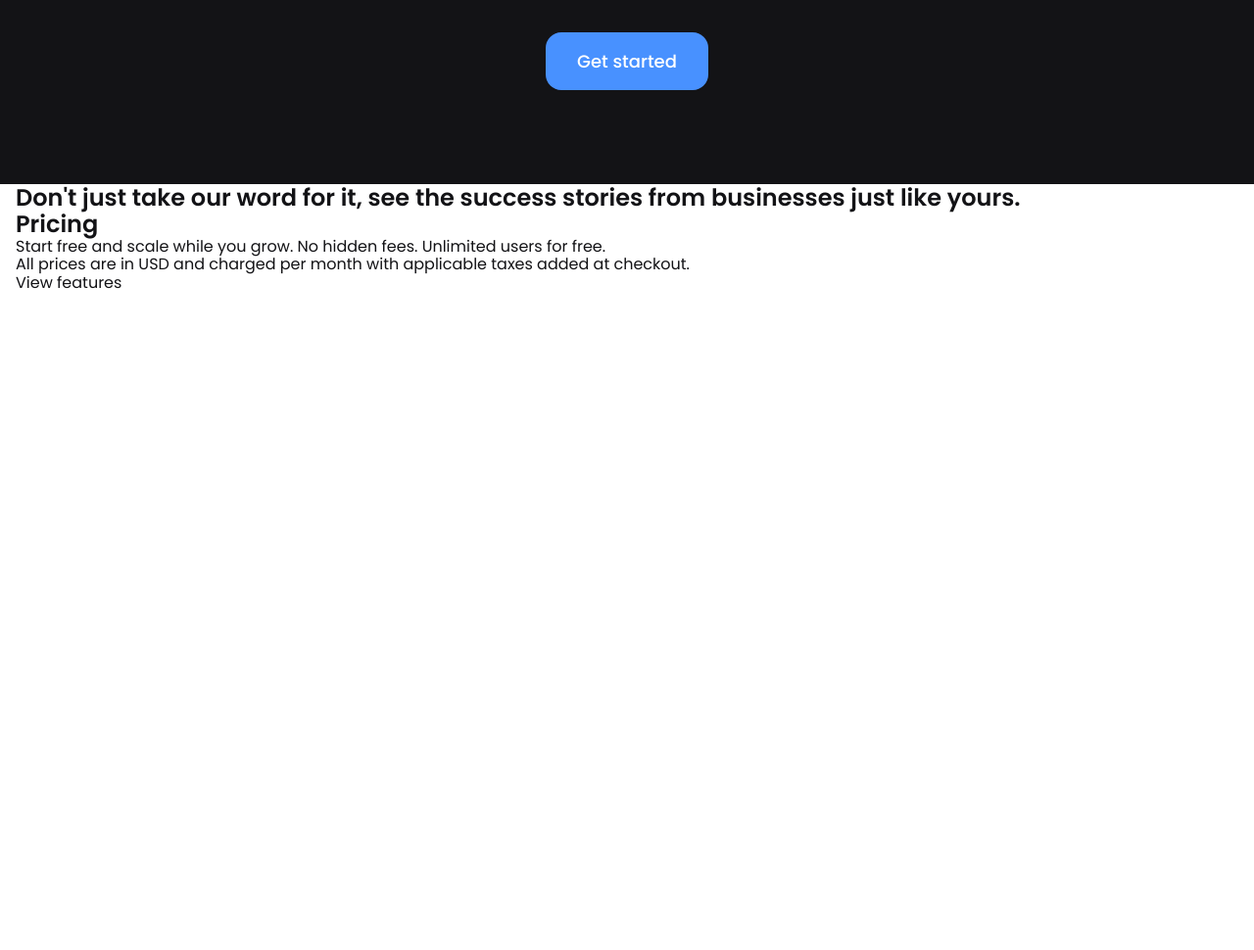
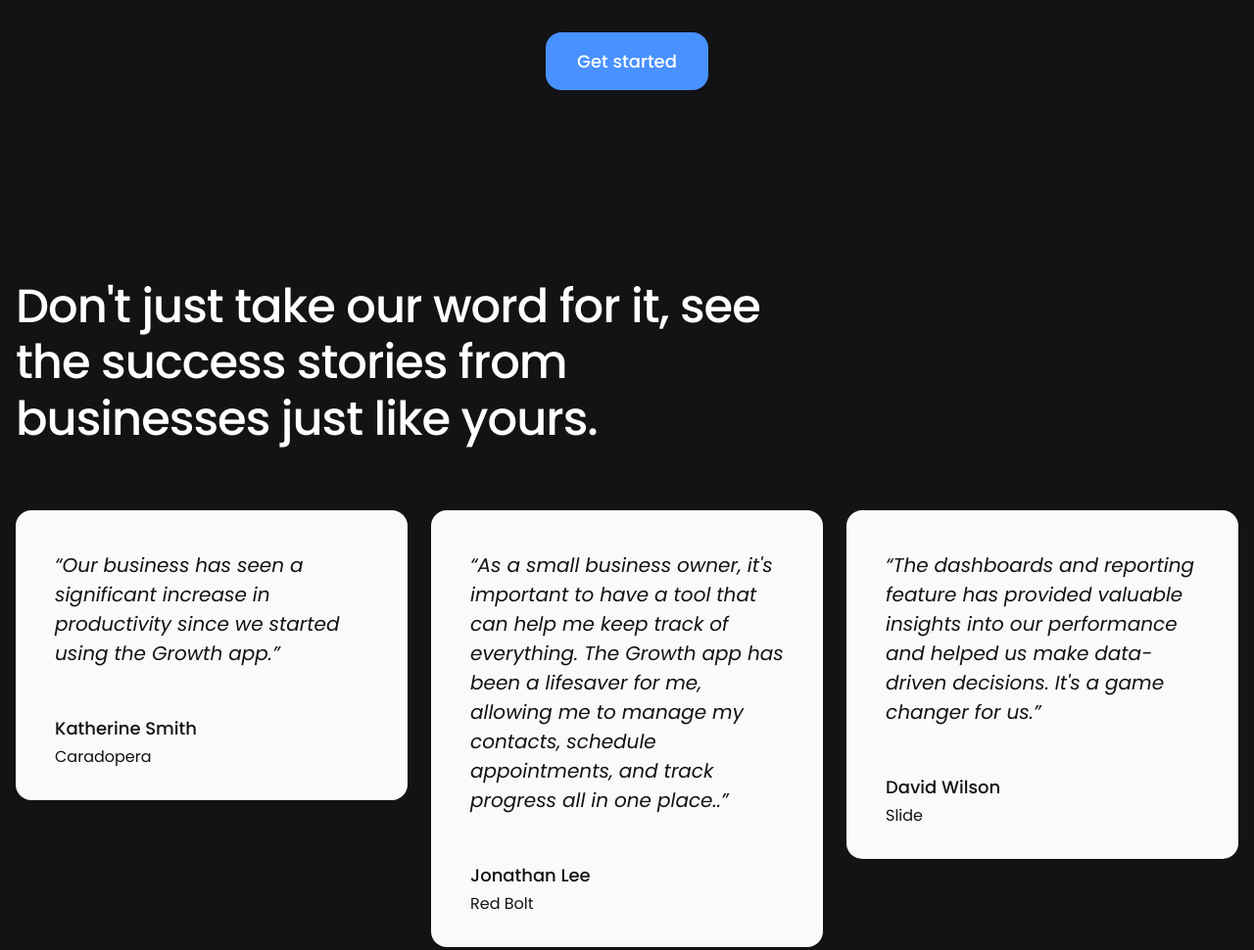
Before and after one commit to taranlizz/js_practice, a website: page growth_landing/index.html in a window 1280 px wide. Shown: the part 1666-2636 px from the top of the page at 98% size. Before the commit the page ends 1966 px from the top, so only its background shows below. Drawn offline with nearby package versions, Linux system fonts and the light colour scheme.

Commit message:
testimonials section

```diff
--- a/growth_landing/css/styles.css
+++ b/growth_landing/css/styles.css
@@ -269,3 +269,66 @@ button {
   transform: scale(1.2);
   background-size: 23px 29px;
 }
+
+/* testimonials */
+.testimonials-section {
+  padding: 96px 0;
+  background-color: var(--secondBgClr);
+}
+
+.testimonials-title {
+  width: 836px;
+  margin-bottom: 65px;
+  color: var(--mainLightTextClr);
+  font-weight: 500;
+  font-size: 48px;
+  line-height: 1.2;
+  letter-spacing: -1px;
+}
+
+.testimonials-list {
+  display: flex;
+  gap: 24px;
+  align-items: start;
+}
+.testimonials-item {
+  width: 406px;
+  padding: 41px 40px 32px;
+  background-color: #fafafa;
+  border-radius: 16px;
+  line-height: 1.5;
+}
+.testimonials-item-text {
+  margin-bottom: 48px;
+  font-style: italic;
+  font-size: 20px;
+}
+.testimonials-item-author {
+  margin-bottom: 4px;
+  font-weight: 500;
+  font-size: 18px;
+}
+
+/* pricing */
+.pricing-section {
+  padding: 72px 0;
+}
+.pricing-title {
+  margin-bottom: 24px;
+  font-size: 48px;
+  font-weight: 500;
+  line-height: 1.2;
+  letter-spacing: -3px;
+  text-align: center;
+}
+.pricing-text {
+  line-height: 1.6;
+  text-align: center;
+}
+
+.pricing-text:nth-of-type(1) {
+  margin-bottom: 64px;
+}
+.pricing-text:nth-of-type(2) {
+  margin-bottom: 16px;
+}
--- a/growth_landing/index.html
+++ b/growth_landing/index.html
@@ -93,25 +93,54 @@
         </div>
       </section>
       <!-- TESTIMONIALS SECTION -->
-      <section>
-        <div class="container">
-          <h2>
-            Don't just take our word for it, see the success stories from
+      <section class="testimonials-section">
+        <div class="container testimonials-container">
+          <h2 class="testimonials-title">
+            Don't just take our word for it, see the success stories from<br />
             businesses just like yours.
           </h2>
+          <ul class="testimonials-list">
+            <li class="testimonials-item">
+              <p class="testimonials-item-text">
+                “Our business has seen a significant increase in productivity
+                since we started using the Growth app.”
+              </p>
+              <p class="testimonials-item-author">Katherine Smith</p>
+              <p class="testimonials-item-company">Caradopera</p>
+            </li>
+            <li class="testimonials-item">
+              <p class="testimonials-item-text">
+                “As a small business owner, it's important to have a tool that
+                can help me keep track of everything. The Growth app has been a
+                lifesaver for me, allowing me to manage my contacts, schedule
+                appointments, and track progress all in one place..”
+              </p>
+              <p class="testimonials-item-author">Jonathan Lee</p>
+              <p class="testimonials-item-company">Red Bolt</p>
+            </li>
+            <li class="testimonials-item">
+              <p class="testimonials-item-text">
+                “The dashboards and reporting feature has provided valuable
+                insights into our performance and helped us make data-driven
+                decisions. It's a game changer for us.”
+              </p>
+              <p class="testimonials-item-author">David Wilson</p>
+              <p class="testimonials-item-company">Slide</p>
+            </li>
+          </ul>
         </div>
       </section>
       <!-- PRICING SECTION -->
-      <section>
-        <div class="container">
-          <h2>Pricing</h2>
-          <p>
+      <section class="pricing-section">
+        <div class="container pricing-container">
+          <h2 class="pricing-title">Pricing</h2>
+          <p class="pricing-text">
             Start free and scale while you grow. No hidden fees. Unlimited users
             for free.
           </p>
           <div></div>
           <div></div>
-          <p>
+          <p class="pricing-text">
             All prices are in USD and charged per month with applicable taxes
             added at checkout.
           </p>
```
